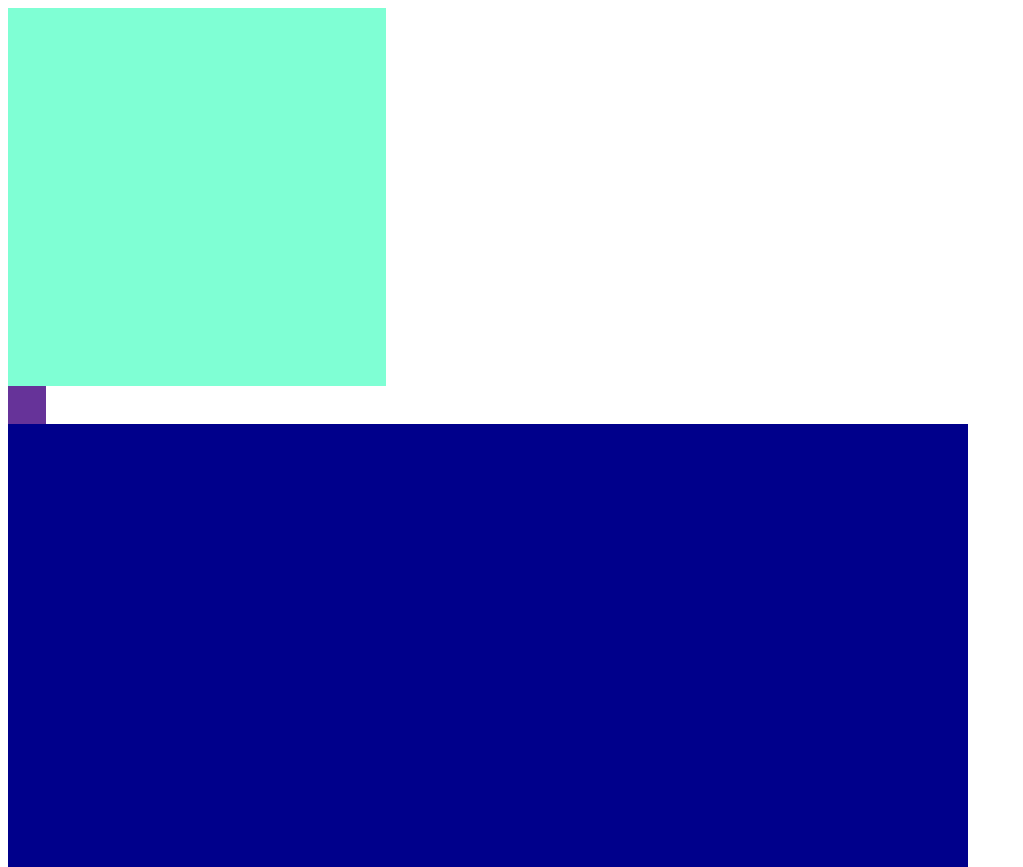
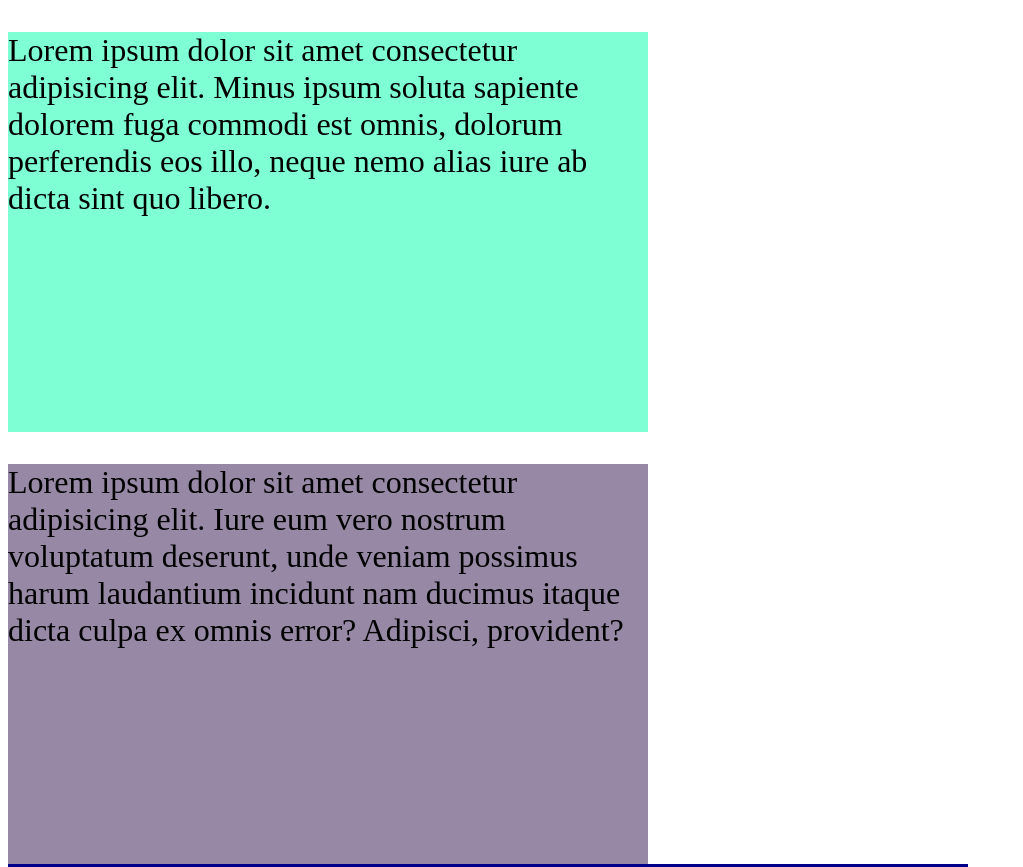
Before and after one commit to gabrielSantillo/MeasurermentUnits, a plain HTML site: page index.html in a window 1280 px wide. Shown: the top 867 px of the page, without its empty margins (0-1023 px from the left). Drawn offline with Linux system fonts and the light colour scheme.

Commit message:
Messing around

```diff
--- a/css/style.css
+++ b/css/style.css
@@ -1,13 +1,21 @@
 #div_1 {
     background-color: aquamarine;
-    width: 10cm;
-    height: 10cm;
+    width: 50vw;
+    height: 50vh;
+}
+
+#p1 {
+    font-size: 2rem;
 }
 
 #div_2 {
-    background-color: rebeccapurple;
-    width: 10mm;
-    height: 10mm;
+    background-color: rgb(151, 136, 165);
+    width: 50vw;
+    height: 50vh;
+}
+
+#p2 {
+    font-size: 2em;
 }
 
 #div_3 {
@@ -27,9 +35,3 @@
     width: 10pt;
     height: 10pt;
 }
-
-#div_6 {
-    background-color: firebrick;
-    width: 10pc;
-    height: 10pc;
-}
--- a/index.html
+++ b/index.html
@@ -10,12 +10,15 @@
 </head>
 <body>
 
-  <div id="div_1"></div>
-  <div id="div_2"></div>
+  <div id="div_1">
+    <p id="p1">Lorem ipsum dolor sit amet consectetur adipisicing elit. Minus ipsum soluta sapiente dolorem fuga commodi est omnis, dolorum perferendis eos illo, neque nemo alias iure ab dicta sint quo libero.</p>
+  </div>
+  <div id="div_2">
+    <p id="p2">Lorem ipsum dolor sit amet consectetur adipisicing elit. Iure eum vero nostrum voluptatum deserunt, unde veniam possimus harum laudantium incidunt nam ducimus itaque dicta culpa ex omnis error? Adipisci, provident?</p>
+  </div>
   <div id="div_3"></div>
   <div id="div_4"></div>
   <div id="div_5"></div>
-  <div id="div_6"></div>
 
 </body>
 </html>
```
